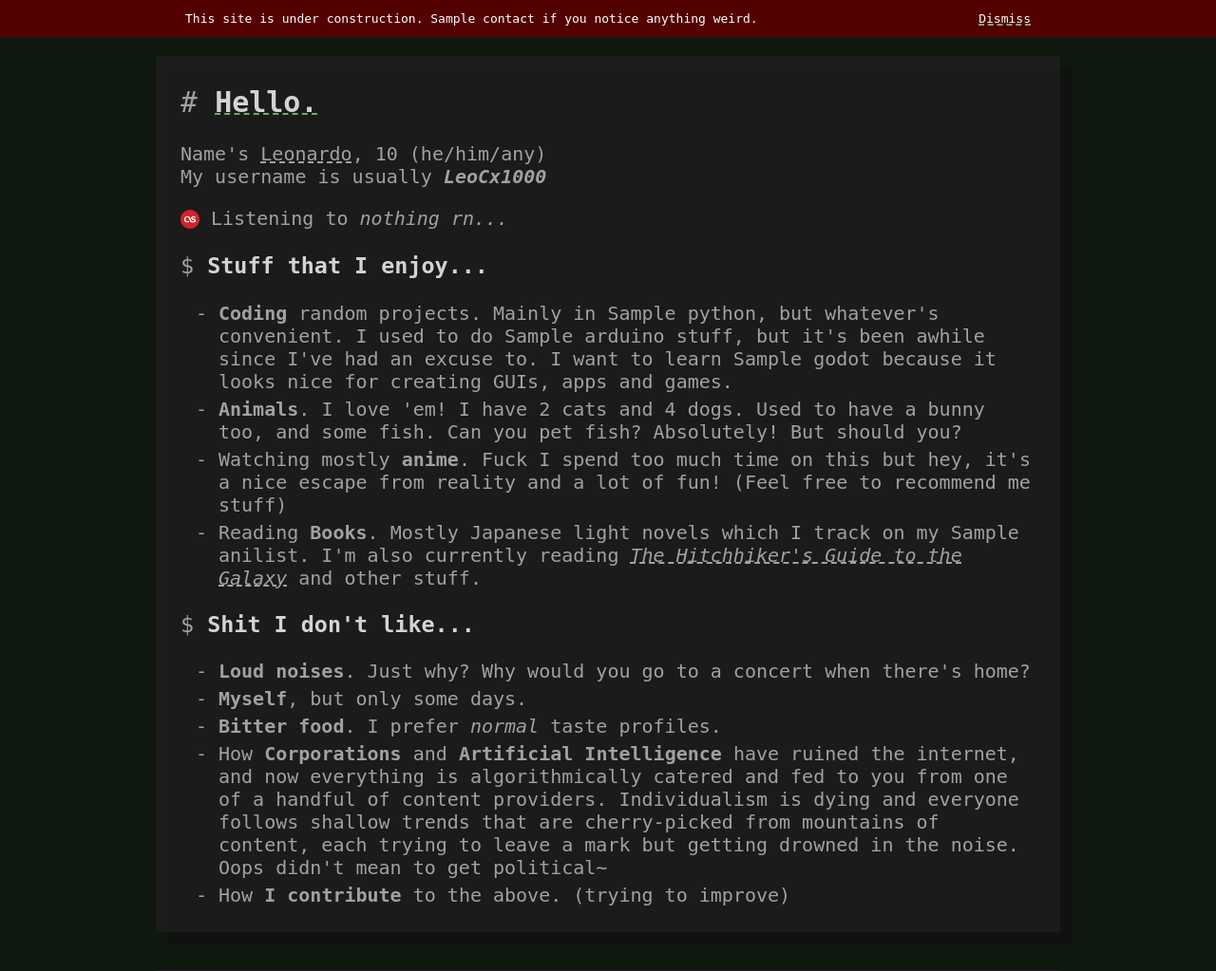
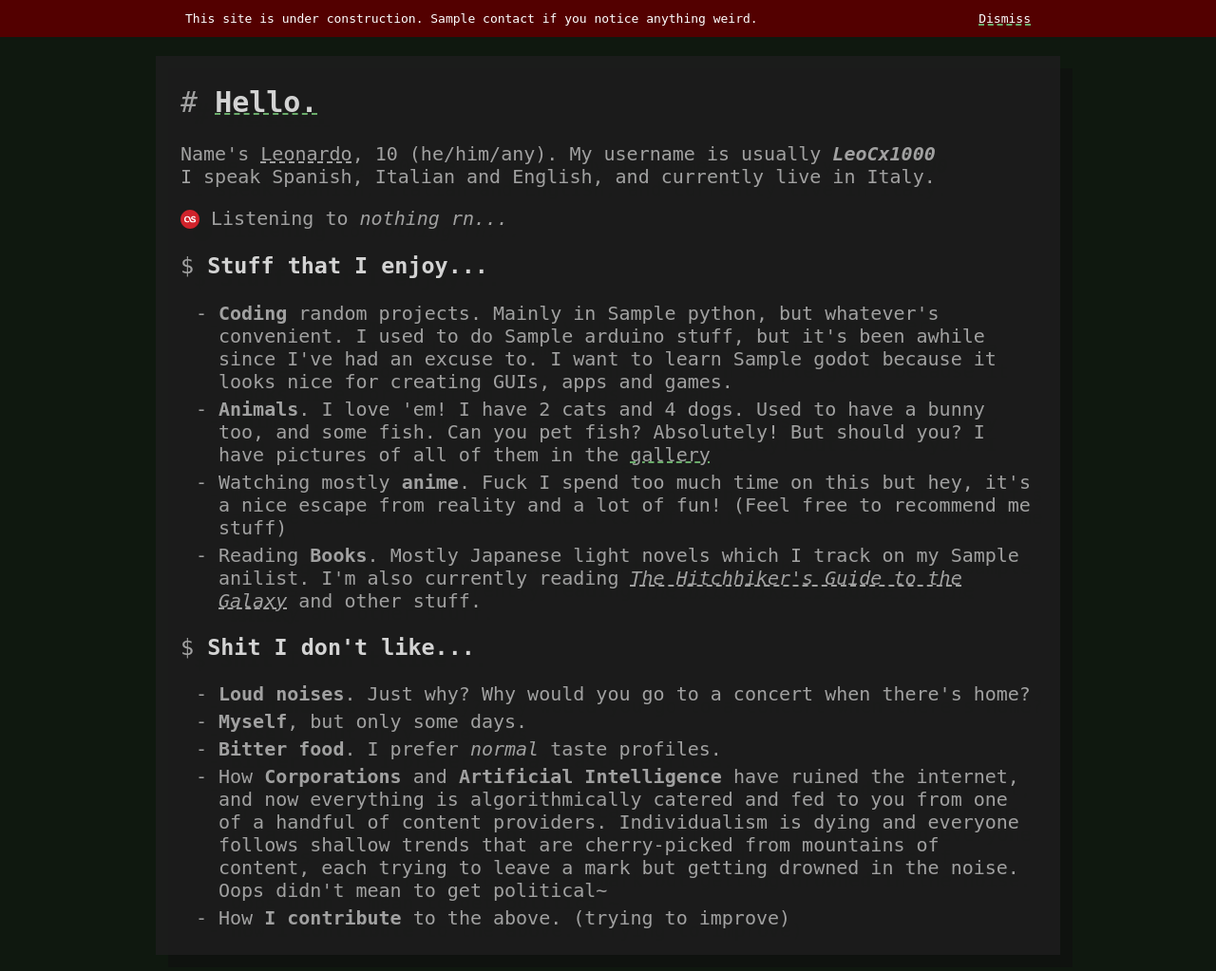
Before and after one commit to LeoCx1000/leo.might-be.gay, a Python web app: template templates/index.html in a window 1280 px wide. Shown: the part 52-1075 px from the top of the page at 95% size. Run offline with Jinja, Linux system fonts and the light colour scheme; the template is opened without the code that fills it: most values are stand-ins (such as "Sample title", 1, 10 or a date in 2020); some libraries are stand-ins or nearby versions.

Commit message:
Add languages

```diff
--- a/templates/index.html
+++ b/templates/index.html
@@ -11,7 +11,8 @@
 
     <h2><a href="#hello" id="hello">Hello.</a></h2>
 
-    <p>Name's <dashed>Leonardo</dashed>, {{age}} (he/him/any)<br>My username is usually <b><i>LeoCx1000</i></b></p>
+    <p>Name's <dashed>Leonardo</dashed>, {{age}} (he/him/any). My username is usually <b><i>LeoCx1000</i></b>
+    <br>I speak Spanish, Italian and English, and currently live in Italy.<br></p>
     <div hx-ext="sse" sse-connect="/api/lastfm-html" sse-swap="lastfm-html">
         <p><img src='/static/graphics/lastfm.svg' style="height:1em; vertical-align:middle; padding-bottom: 0.1em" />
             Listening to <i>nothing rn...</i></p>
@@ -23,7 +24,7 @@
             {{links.arduino()}} stuff, but it's been awhile since I've had an excuse to. I want to learn
             {{links.godot()}} because it looks nice for creating GUIs, apps and games.</li>
         <li><b>Animals</b>. I love 'em! I have 2 cats and 4 dogs. Used to have a bunny too, and some fish. Can you
-            pet fish? Absolutely! But should you?</li>
+            pet fish? Absolutely! But should you? I have pictures of all of them in the <a href="/gallery">gallery</a></li>
         <li>Watching mostly <b>anime</b>. Fuck I spend too much time on this but hey, it's a nice escape from
             reality and a lot of fun! (Feel free to recommend me stuff)</li>
         <li>Reading <b>Books</b>. Mostly Japanese light novels which I track on my {{links.anilist()}}. I'm also
```
